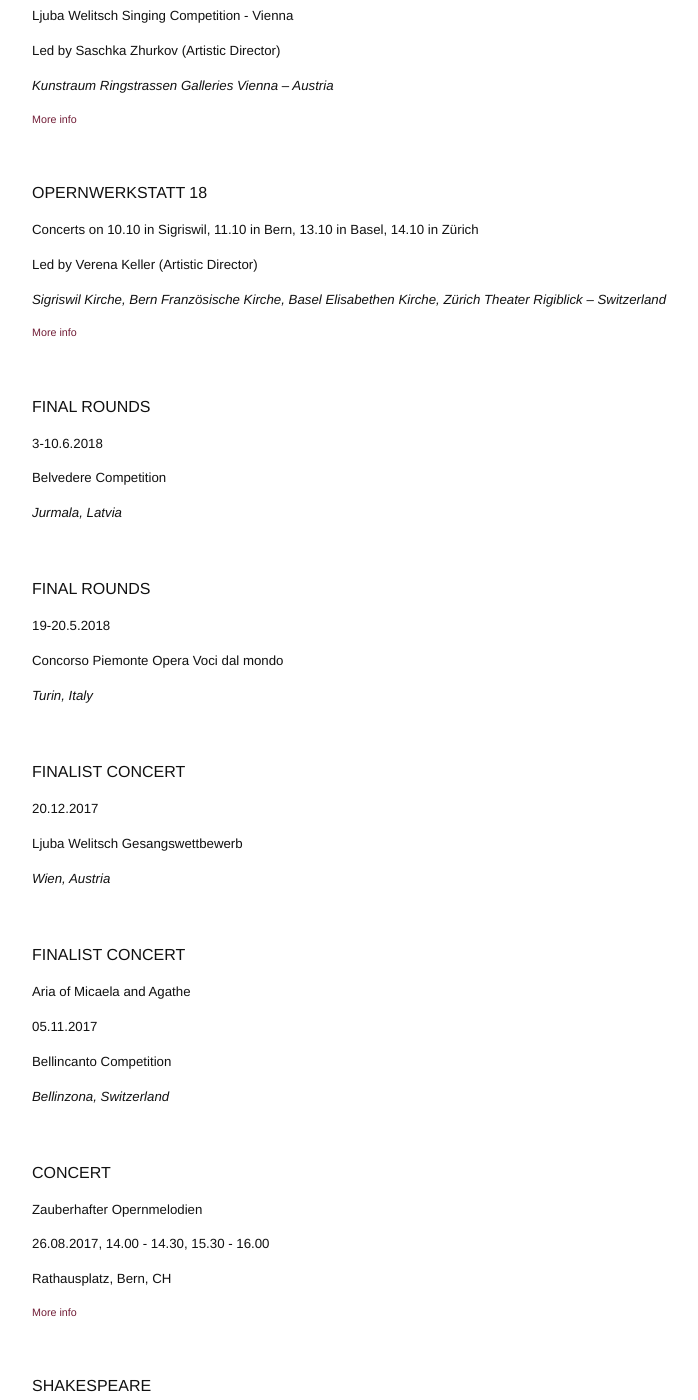
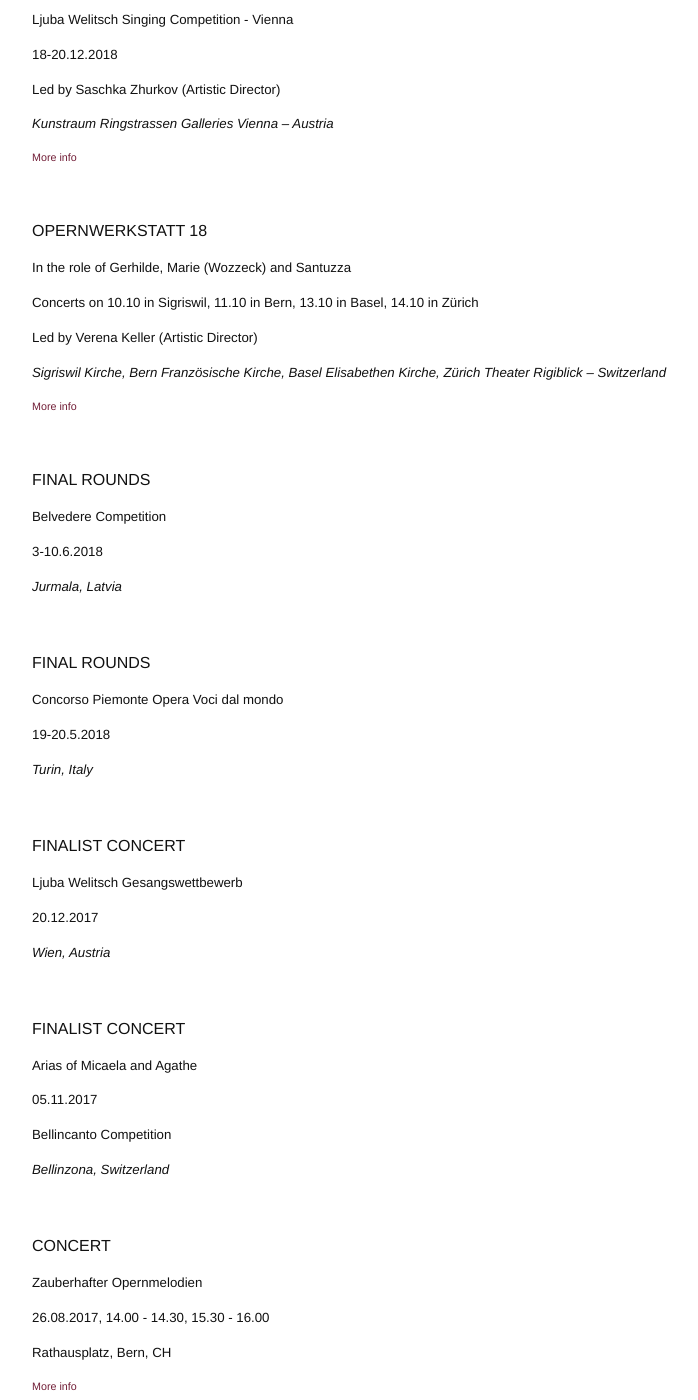
Before and after one commit to annesophie-sevens/annesophie-sevens.github.io, a Jekyll site: the page built from agenda-de.md, in a window 1280 px wide and 1400 px high, scrolled down 482 px. Shown: the whole window, without its empty margins (238-936 px from the left). Built offline with Jekyll 4.4.1, drawn with Linux system fonts in a browser that asks for light colours; some of the changed text lies outside the part shown.

Commit message:
Update agenda-de.md

```diff
--- a/agenda-de.md
+++ b/agenda-de.md
@@ -5,22 +5,25 @@
 ref: agenda
 lang: de
 ---
-RECITAL "AUF FLüUGELN DES GESANGES"
+<img style="float: left; padding: 20px" src="/assets/event2.jpg">
+
+RECITAL "AUF FLÜGELN DES GESANGES"
 
 ##### Wesendonck-Lieder & German arias
+
+##### 16.2.2019 | 20:00
 
 ##### with Pianist David Miller
 
 ##### _Piano's Maene Brussels – Belgium_
 
-###### <a href="assets/gesanges.pdf" target="_blank">Flyer</a>
-
 &nbsp;
-
 
 JURY MEMBER
 
 ##### Ljuba Welitsch Singing Competition - Vienna
+
+##### 18-20.12.2018
 
 ##### Led by Saschka Zhurkov (Artistic Director)
 
@@ -32,6 +35,8 @@
 
 
 OPERNWERKSTATT 18
+
+##### In the role of Gerhilde, Marie (Wozzeck) and Santuzza
 
 ##### Concerts on 10.10 in Sigriswil, 11.10 in Bern, 13.10 in Basel, 14.10 in Zürich
 
@@ -45,9 +50,9 @@
 
 FINAL ROUNDS
 
+##### Belvedere Competition
+
 ##### 3-10.6.2018
-
-##### Belvedere Competition
 
 ##### _Jurmala, Latvia_
 
@@ -55,9 +60,9 @@
 
 FINAL ROUNDS
 
+##### Concorso Piemonte Opera Voci dal mondo
+
 ##### 19-20.5.2018
-
-##### Concorso Piemonte Opera Voci dal mondo
 
 ##### _Turin, Italy_
 
@@ -65,9 +70,9 @@
 
 FINALIST CONCERT
 
+##### Ljuba Welitsch Gesangswettbewerb
+
 ##### 20.12.2017
-
-##### Ljuba Welitsch Gesangswettbewerb
 
 ##### _Wien, Austria_
 
@@ -75,7 +80,7 @@
 
 FINALIST CONCERT
 
-##### Aria of Micaela and Agathe
+##### Arias of Micaela and Agathe
 
 ##### 05.11.2017
 
@@ -127,6 +132,8 @@
 
 &nbsp;
 
+<img style="float: left; padding: 20px" src="/assets/event2.jpg">
+
 CONCERT AULA UGENT
 
 ##### Händel & Mozart
```
Also changed, not shown: other parts of agenda-de.md (+1 -1 lines).
